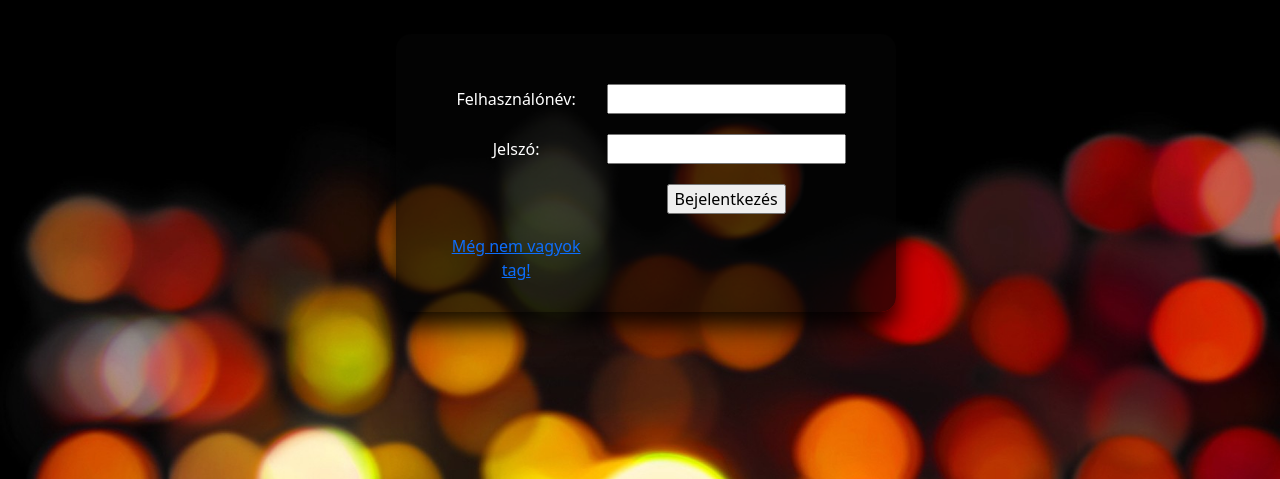
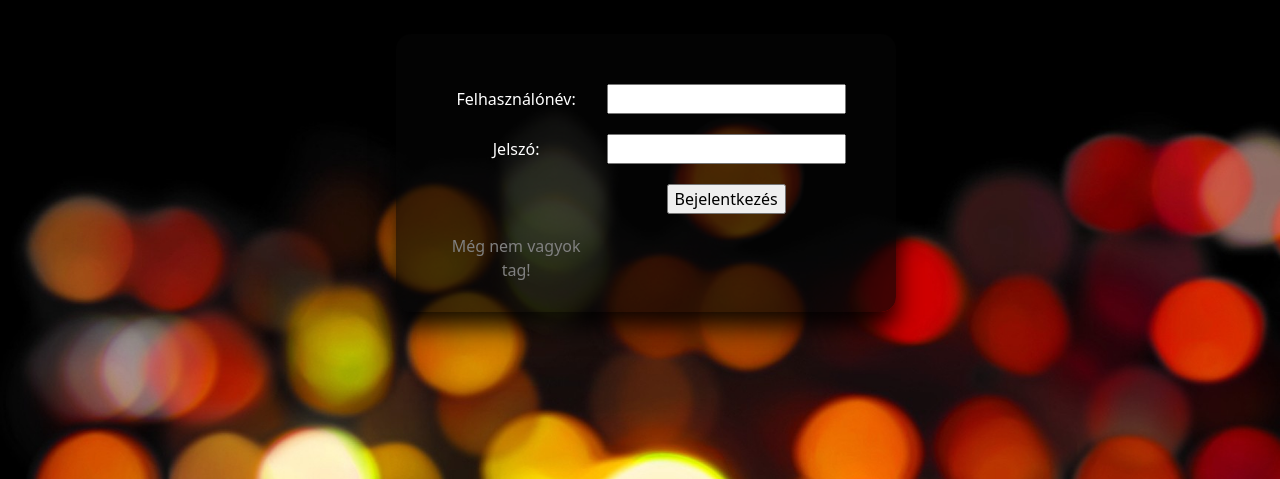
Before and after one commit to B4C3T2/Cinema, a PHP site: page /Html/bejelentkezes.html in a window 1280 px wide. Shown: the part 242-721 px from the top of the page. Run offline with PHP 8.4, Linux system fonts and the light colour scheme.

Commit message:
CSS - Bejelentkezés - A linkek formázása és dekorációjának eltüntetése

```diff
--- a/Kód/CSS/bejelentkezes_style.css
+++ b/Kód/CSS/bejelentkezes_style.css
@@ -34,6 +34,14 @@ body {
 table, td {
 	padding: 10px;
 }
+a{
+  color: gray;
+  text-decoration: none;
+}
+a:hover{
+  color: red;
+  text-decoration: none;
+}
 footer{
   position: absolute;
   padding-bottom: 18px;
```
